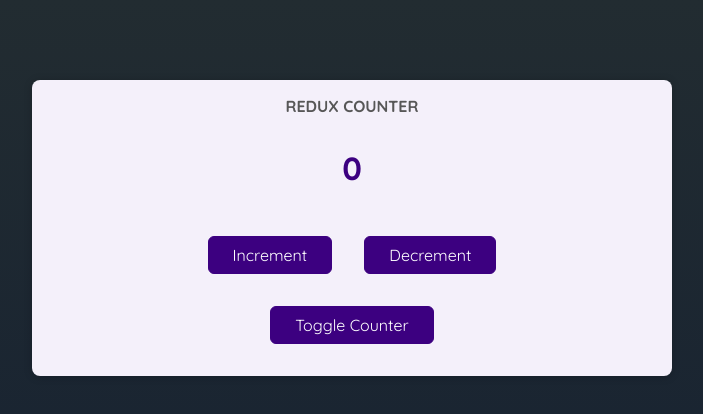
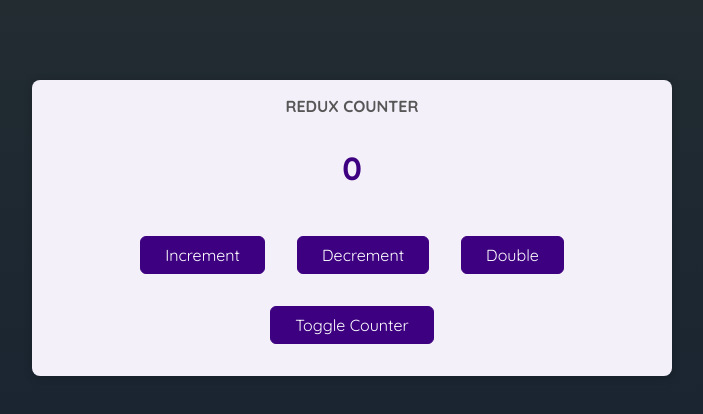
Before and after one commit to Maybaba/react-advance, a React (Create React App) app: page / in a window 1280 px wide. Shown: the top 414 px of the page, without its empty margins (288-991 px from the left). Built offline with nearby package versions, Linux system fonts and the light colour scheme.

Commit message:
# redux action 동적 관리

```diff
--- a/src/redux-practice/components/ReduxCounter.js
+++ b/src/redux-practice/components/ReduxCounter.js
@@ -1,7 +1,7 @@
 import React from 'react';
 import styles from './ReduxCounter.module.css';
 import { useDispatch, useSelector } from 'react-redux';
-import { INCREMENT, DECREMENT } from '../store';
+import { INCREMENT, DECREMENT, MULTIPLY } from '../store';
 
 const ReduxCounter = () => {
 
@@ -27,6 +27,11 @@ const ReduxCounter = () => {
     dispatch({ type: DECREMENT});
   };
 
+  const multiplyHandler = e => {
+    dispatch({ type: MULTIPLY, payload: 4 }); //payload에 담아서 값을 전달할 수 있다.
+    // 그러면 reducer의 action에 들어온다.
+  };
+
   return (
     <main className={styles.counter}>
       <h1>Redux Counter</h1>
@@ -35,6 +40,7 @@ const ReduxCounter = () => {
       <div>
         <button onClick={increseHandler}>Increment</button>
         <button onClick={decrementHandler}>Decrement</button>
+        <button onClick={multiplyHandler}>Double</button>
       </div>
 
       <button>Toggle Counter</button>
--- a/src/redux-practice/store/index.js
+++ b/src/redux-practice/store/index.js
@@ -4,6 +4,7 @@ import { createStore } from "redux";
 // action type constant : 보통 다른파일에 상수만 모아두고 관리한다.
 export const INCREMENT = 'INCREMENT';
 export const DECREMENT = 'DECREMENT';
+export const MULTIPLY = 'MULTIPLY';
 
 // 관리할 초기 상태값 객체
 const initialCountState = {
@@ -34,6 +35,10 @@ const counterReducer = (state = initialCountState, action) => {
       return {
         counter: state.counter - 1
       };
+      case MULTIPLY:
+      return {
+        counter: state.counter * action.payload
+      };
     default:
       return state;
   }
```
